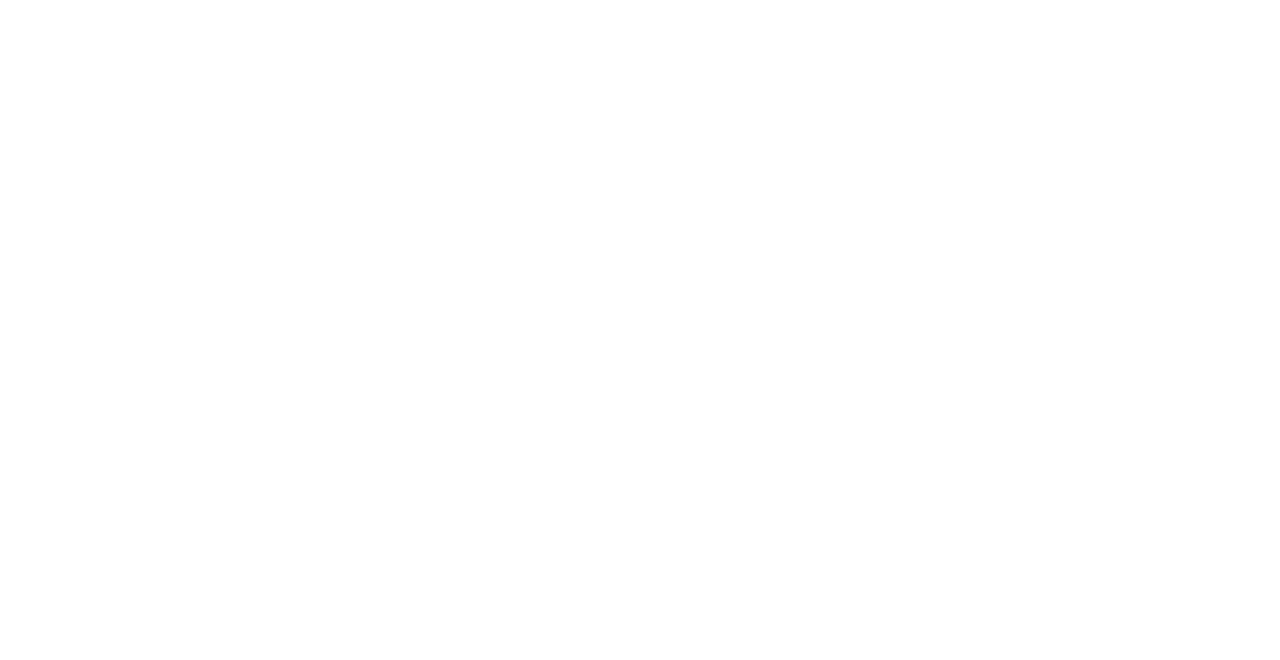
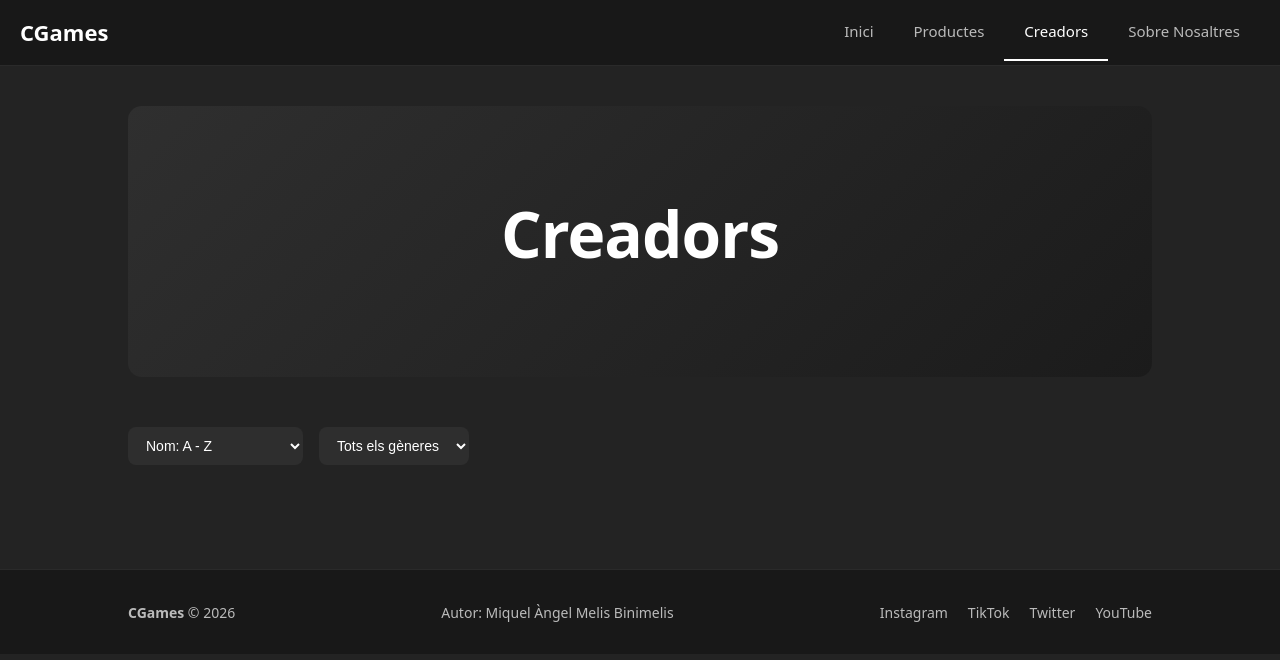
Before and after one commit to melisbm/practica-final, a plain HTML site: page projecteVideojocs_front/creadors.html in a window 1280 px wide. Drawn offline with Linux system fonts and the light colour scheme.

Commit message:
add: front html pages

```diff
--- a/projecteVideojocs_front/creadors.html
+++ b/projecteVideojocs_front/creadors.html
@@ -0,0 +1,58 @@
+<!DOCTYPE html>
+<html lang="ca">
+<head>
+    <meta charset="UTF-8">
+    <meta name="viewport" content="width=device-width, initial-scale=1.0">
+    <meta name="description" content="CGames - Descobreix els creadors de videojocs del nostre catàleg.">
+    <title>CGames - Creadors</title>
+    <link rel="stylesheet" href="css/styles.css">
+</head>
+<body>
+    <header>
+        <div class="logo">
+            <a href="index.html">CGames</a>
+        </div>
+        <nav>
+            <ul>
+                <li><a href="index.html">Inici</a></li>
+                <li><a href="productes.html">Productes</a></li>
+                <li><a href="creadors.html" class="active">Creadors</a></li>
+                <li><a href="sobre-nosaltres.html">Sobre Nosaltres</a></li>
+            </ul>
+        </nav>
+    </header>
+    <main>
+        <section class="hero">
+            <h1>Creadors</h1>
+        </section>
+        <section class="creators-section">
+            <div class="controls">
+                <select id="sort">
+                    <option value="name-asc">Nom: A - Z</option>
+                    <option value="name-desc">Nom: Z - A</option>
+                    <option value="games-desc">Jocs: Major a menor</option>
+                    <option value="games-asc">Jocs: Menor a major</option>
+                </select>
+                <select id="filter-genre">
+                    <option value="">Tots els gèneres</option>
+                </select>
+            </div>
+            <div id="creators" class="grid-view"></div>
+        </section>
+    </main>
+    <footer>
+        <div class="footer-content">
+            <p><strong>CGames</strong> &copy; 2026</p>
+            <p>Autor: Miquel Àngel Melis Binimelis</p>
+            <ul class="social">
+                <li><a href="#">Instagram</a></li>
+                <li><a href="#">TikTok</a></li>
+                <li><a href="#">Twitter</a></li>
+                <li><a href="#">YouTube</a></li>
+            </ul>
+        </div>
+    </footer>
+    <script src="js/api.js"></script>
+    <script src="js/creadors.js"></script>
+</body>
+</html>
```
Also changed, not shown: projecteVideojocs_front/productes.html (+6 -10 lines), projecteVideojocs_front/sobre-nosaltres.html (added, +59 -0 lines), projecteVideojocs_front/sobre_nosaltres.html (deleted).
